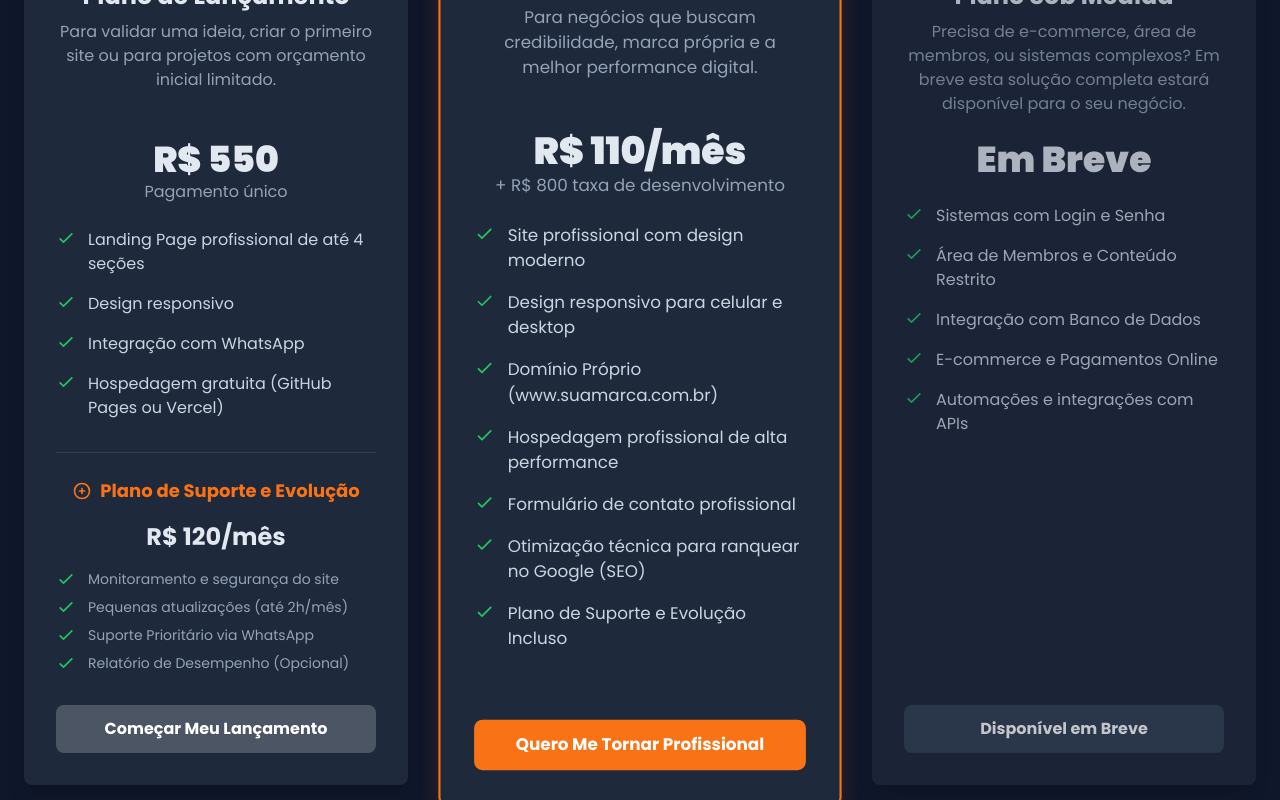
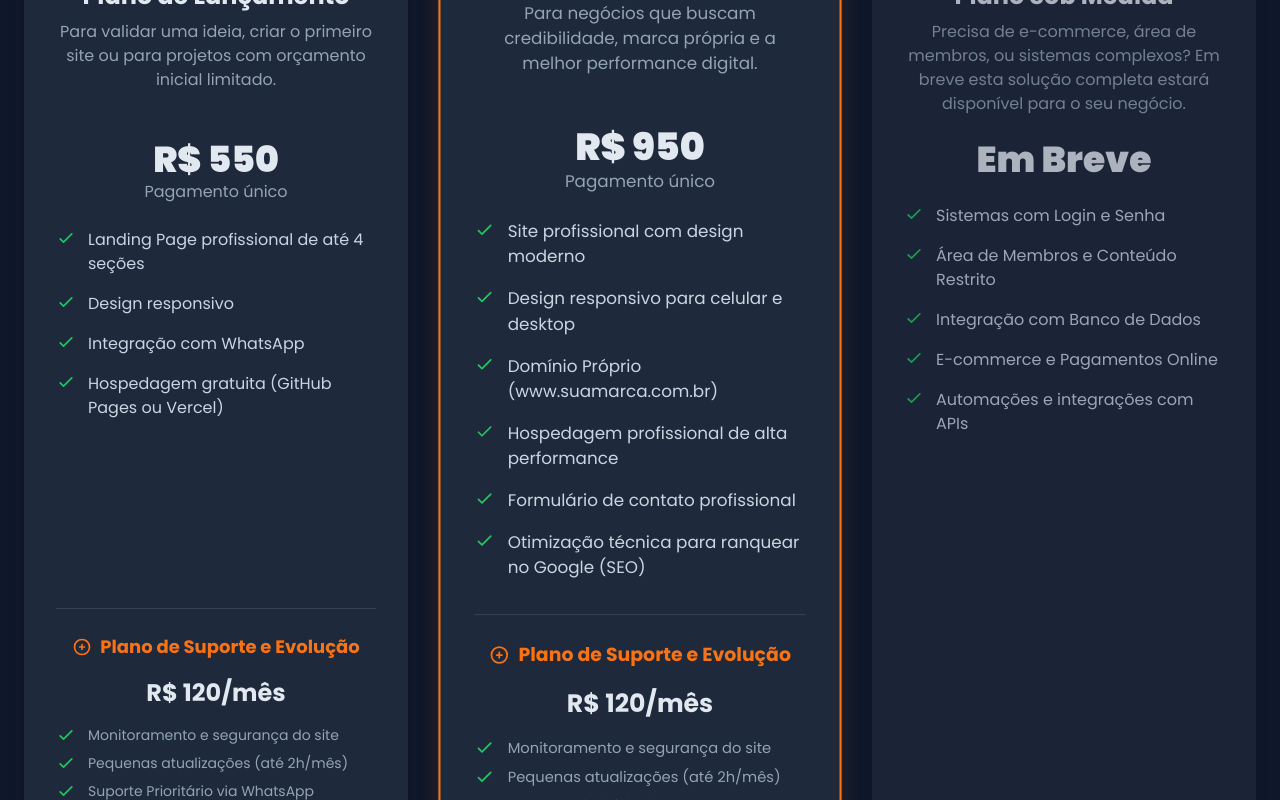
Before and after one commit to Jsilva703/JV-PERFORMANCE-DIGITAL, a React (Vite) app: page / in a window 1280 px wide. Shown: the part 2760-3560 px from the top of the page. Built offline with nearby package versions, Linux system fonts and the light colour scheme.

Commit message:
Atualizar detalhes do Plano Profissional: alterar preço para R$ 950 e modificar informações sobre pagamento.

```diff
--- a/components/PricingSection.tsx
+++ b/components/PricingSection.tsx
@@ -32,8 +32,8 @@ const plans: Plan[] = [
     name: "Plano Profissional",
     description:
       "Para negócios que buscam credibilidade, marca própria e a melhor performance digital.",
-    price: "R$ 110/mês",
-    priceDetails: "+ R$ 800 taxa de desenvolvimento",
+    price: "R$ 950",
+    priceDetails: "Pagamento único",
     features: [
       "Site profissional com design moderno",
       "Design responsivo para celular e desktop",
@@ -41,8 +41,8 @@ const plans: Plan[] = [
       "Hospedagem profissional de alta performance",
       "Formulário de contato profissional",
       "Otimização técnica para ranquear no Google (SEO)",
-      "Plano de Suporte e Evolução Incluso",
     ],
+    supportPlan: supportPlanData,
     buttonText: "Quero Me Tornar Profissional",
     recommended: true,
   },
```
